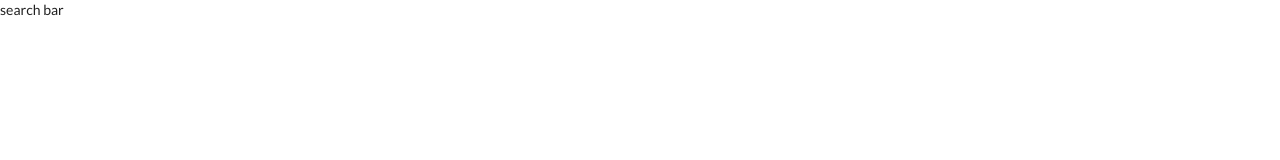
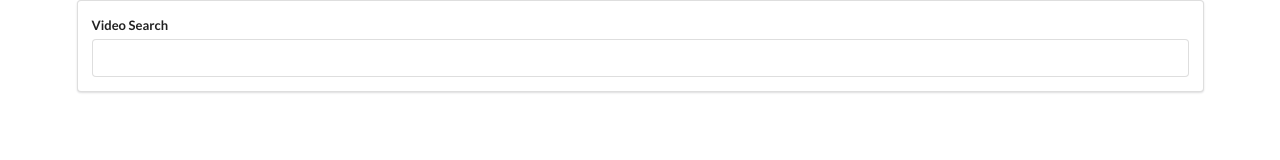
Before and after one commit to LKian/youtube-api, a React (Create React App) app: page / in a window 1280 px wide. Shown: the top 160 px of the page. Built offline with nearby package versions, Linux system fonts and the light colour scheme.

Commit message:
configured axios, made fetch request, linked to envariables variables, continued building Search + VideoList components

```diff
--- a/src/Components/App.js
+++ b/src/Components/App.js
@@ -1,14 +1,45 @@
 import React from "react";
 import Search from "./Search";
+import youtube from "../APIs/youtube";
+import VideoList from "./VideoList";
 
 class App extends React.Component {
+  state = { videos: [] };
+
+  onTermSubmit = async (term) => {
+    const APP_KEY = process.env.REACT_APP_API_KEY;
+    const response = await youtube.get("/search", {
+      params: {
+        q: term,
+        part: "snippet",
+        maxResults: 5,
+        type: "video",
+        key: APP_KEY,
+      },
+    });
+    console.log(response.data.items);
+    this.setState({ videos: response.data.items });
+  };
+
   render() {
     return (
-      <div>
-        <Search />
+      <div className="ui container">
+        <Search onFormSubmit={this.onTermSubmit} />
+        <VideoList videos={this.state.videos} />
       </div>
     );
   }
 }
 
 export default App;
+
+// onTermSubmit = async term => {
+//     const response = await youtube.get("/search", {
+//       params: {
+//         q: term,
+//         part: "snippet",
+//         maxResults: 5,
+//         type: 'video',
+//         key: KEY
+//       }
+//     });
--- a/src/Components/Search.js
+++ b/src/Components/Search.js
@@ -1,8 +1,32 @@
 import React from "react";
 
 class Search extends React.Component {
+  state = { term: "" };
+
+  onInputChange = (e) => {
+    this.setState({ term: e.target.value });
+  };
+
+  onFormSubmit = (e) => {
+    e.preventDefault();
+    this.props.onFormSubmit(this.state.term);
+  };
+
   render() {
-    return <div>search bar</div>;
+    return (
+      <div className="ui segment search-bar">
+        <form className="ui form" onSubmit={this.onFormSubmit}>
+          <div className="field">
+            <label>Video Search</label>
+            <input
+              type="text"
+              value={this.state.term}
+              onChange={this.onInputChange}
+            ></input>
+          </div>
+        </form>
+      </div>
+    );
   }
 }
 
--- /dev/null
+++ b/src/Components/VideoList.js
@@ -0,0 +1,7 @@
+import React from "react";
+
+const VideoList = (props) => {
+  return <div>{props.videos}</div>;
+};
+
+export default VideoList;
```
Also changed, not shown: 1 other file (tests, documents, lock files or other folders).
